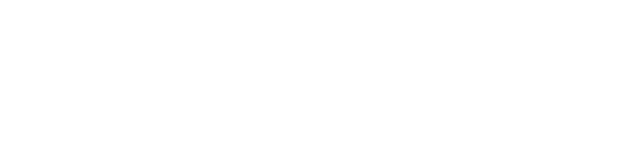
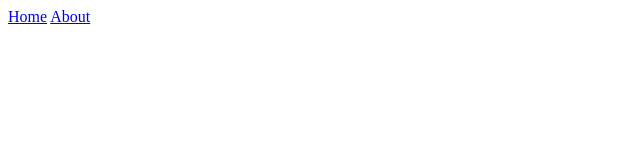
Before and after one commit to awalmubarak/project1, a plain HTML site: page index.html in a window 1280 px wide. Shown: the whole page, without its empty margins (0-640 px from the left). Drawn offline with Linux system fonts and the light colour scheme.

Commit message:
added navbar to homepage

```diff
--- a/index.html
+++ b/index.html
@@ -1,7 +1,11 @@
 <html>
 	<head></head>
 	<body>
+		<nav>
+		<a href='https://google.com'>Home</a>
+		<a href='https://google.com'>About</a>
 
+		</nav>
 	</body>
 
 </html>
```
